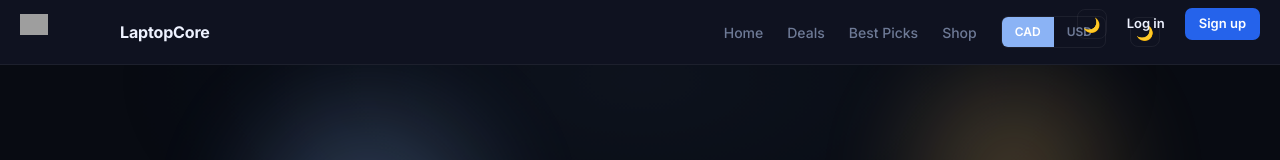
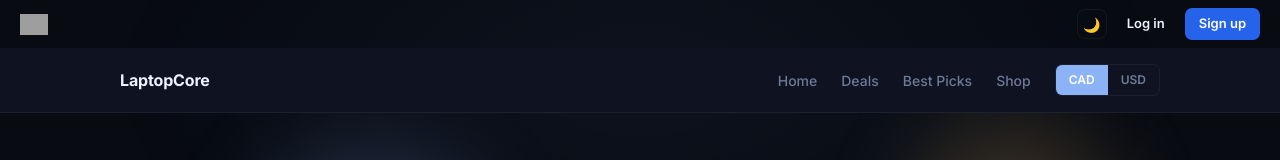
Before and after one commit to Stehua22/laptop-core, a Next.js app: page / in a window 1280 px wide. Shown: the top 160 px of the page. Built offline with nearby package versions, Linux system fonts and the light colour scheme; no server answers; grey boxes are pictures that could not be loaded.

Commit message:
fix nav overlap with floating TopNav

```diff
--- a/app/page.tsx
+++ b/app/page.tsx
@@ -2,7 +2,6 @@
 import { useState } from "react";
 import { useRouter } from "next/navigation";
 import { supabaseBrowser } from "@/lib/supabaseBrowser";
-import ThemeToggle from "@/components/ThemeToggle";
 
 // Same bucket the admin panel's "Site Images" tab uploads to — whatever's
 // uploaded there shows up here automatically, no code changes needed.
@@ -58,9 +57,9 @@ export default function LandingPage() {
   };
 
   return (
-    <div style={{ minHeight: "100vh", background: bg, color: text, fontFamily: "Inter, sans-serif", overflowX: "hidden", position: "relative" }}>
+    <div style={{ minHeight: "100vh", background: bg, color: text, fontFamily: "Inter, sans-serif", overflowX: "hidden", position: "relative", paddingTop: 48 }}>
 
-      {/* Nav */}
+      {/* Nav — pushed down 48px so the floating TopNav (logo, login, theme toggle) sits above it instead of overlapping */}
       <nav style={{ borderBottom: `1px solid ${border}`, padding: "0 32px", background: surface, position: "relative", zIndex: 10 }}>
         <div style={{ maxWidth: 1040, margin: "0 auto", height: 64, display: "flex", alignItems: "center", justifyContent: "space-between" }}>
           <div onClick={() => router.push("/")} style={{ fontWeight: 700, fontSize: 16, cursor: "pointer", color: text, letterSpacing: "-0.01em" }}>
@@ -86,7 +85,6 @@ export default function LandingPage() {
               ))}
             </div>
 
-            <ThemeToggle />
           </div>
         </div>
       </nav>
```
